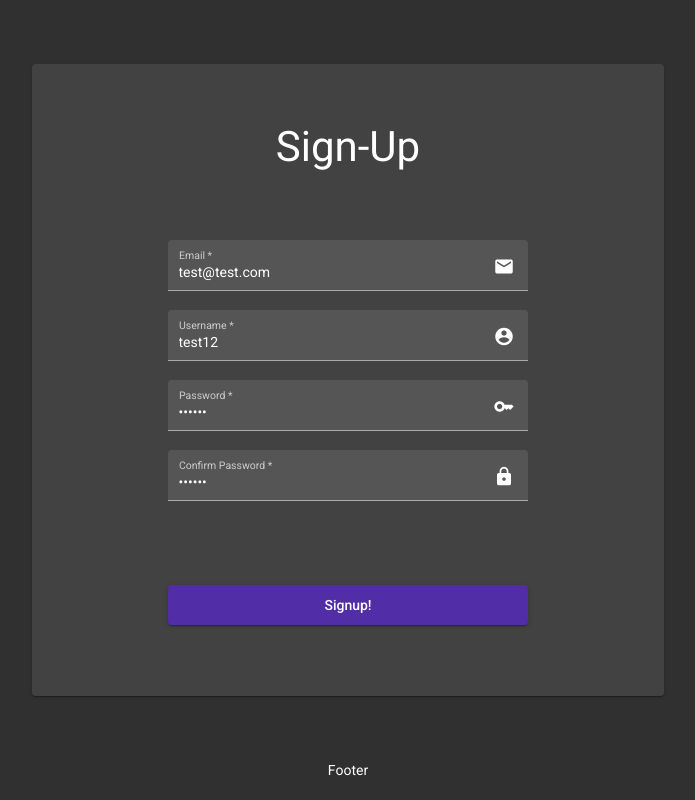
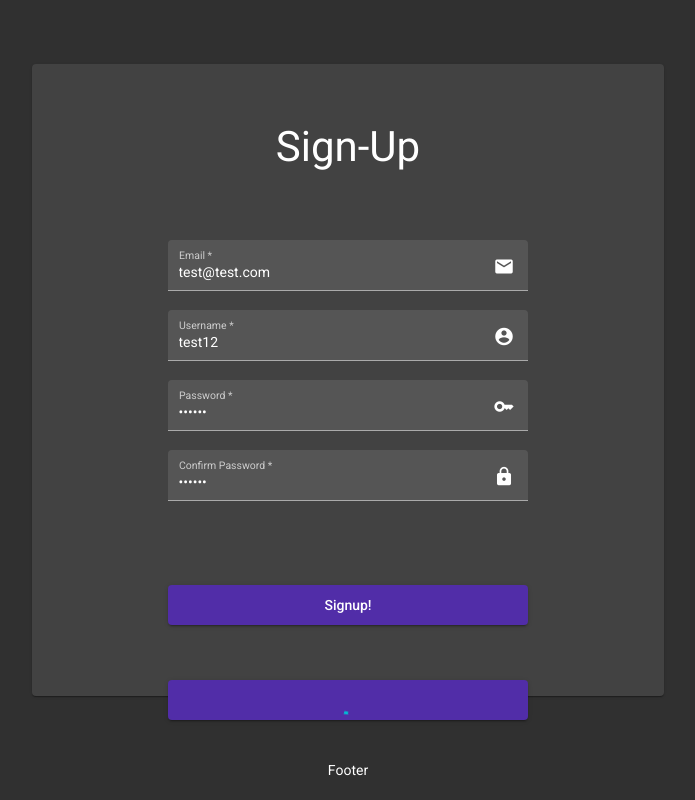
Before and after one commit to kbeapps/wordle-x-client, an Angular app: page /signup in a window 1280 px wide. Shown: the whole page, without its empty margins (292-987 px from the left). Built offline with nearby package versions, Linux system fonts and the light colour scheme.

Commit message:
feat(request): creating button with loading for http requests

```diff
--- a/src/app/app.module.ts
+++ b/src/app/app.module.ts
@@ -16,6 +16,8 @@ import { LandingComponent } from './landing/landing.component';
 import { LoginComponent } from './landing/login/login.component';
 import { SignupComponent } from './landing/signup/signup.component';
 
+import { RequestButtonComponent } from './shared/components/request-button/request-button.component';
+
 @NgModule({
   declarations: [
     AppComponent,
@@ -27,6 +29,7 @@ import { SignupComponent } from './landing/signup/signup.component';
     LandingComponent,
     LoginComponent,
     SignupComponent,
+    RequestButtonComponent,
   ],
   imports: [
     AppRoutingModule,
--- a/src/app/landing/signup/signup.component.html
+++ b/src/app/landing/signup/signup.component.html
@@ -87,6 +87,13 @@
           Signup!
         </button>
       </div>
+      <div class="signup-button">
+        <app-request-button
+          color="primary"
+          (click)="onSignup()"
+          [disabled]="!signupForm.valid"
+        ></app-request-button>
+      </div>
     </mat-card>
   </div>
 </div>
--- a/src/app/landing/signup/signup.component.scss
+++ b/src/app/landing/signup/signup.component.scss
@@ -34,5 +34,6 @@
   .signup-button {
     width: 60%;
     height: 40px;
+    margin: auto;
   }
 }
--- /dev/null
+++ b/src/app/shared/components/request-button/request-button.component.html
@@ -0,0 +1,19 @@
+<button
+  mat-raised-button
+  [class]="class"
+  [color]="color"
+  (click)="onClick()"
+  [disabled]="disabled"
+>
+  <div *ngIf="!isLoading">
+    {{ label }}
+  </div>
+  <mat-progress-spinner
+    *ngIf="isLoading"
+    color="accent"
+    mode="indeterminate"
+    class="request-spinner"
+    [diameter]="spinnerDiameter"
+  >
+  </mat-progress-spinner>
+</button>
--- /dev/null
+++ b/src/app/shared/components/request-button/request-button.component.scss
@@ -0,0 +1,8 @@
+.mat-raised-button {
+  height: 100%;
+  width: 100%;
+}
+
+.request-spinner {
+  margin: auto;
+}
--- /dev/null
+++ b/src/app/shared/components/request-button/request-button.component.ts
@@ -0,0 +1,26 @@
+import { Component, OnInit, Input, Output, EventEmitter } from '@angular/core';
+
+@Component({
+  selector: 'app-request-button',
+  templateUrl: './request-button.component.html',
+  styleUrls: ['./request-button.component.scss'],
+})
+export class RequestButtonComponent implements OnInit {
+  @Input() class: string = '';
+  @Input() color: string = 'primary';
+  @Input() disabled: boolean = false;
+  @Input() label: string = 'button';
+  @Input() isLoading: boolean = true;
+  @Input() spinnerDiameter: number = 30;
+  @Output() btnClick = new EventEmitter();
+
+  constructor() {}
+
+  ngOnInit(): void {}
+
+  onClick(): void {
+    if (!this.isLoading) {
+      this.btnClick.emit();
+    }
+  }
+}
```
Also changed, not shown: 1 other file (tests, documents, lock files or other folders).
